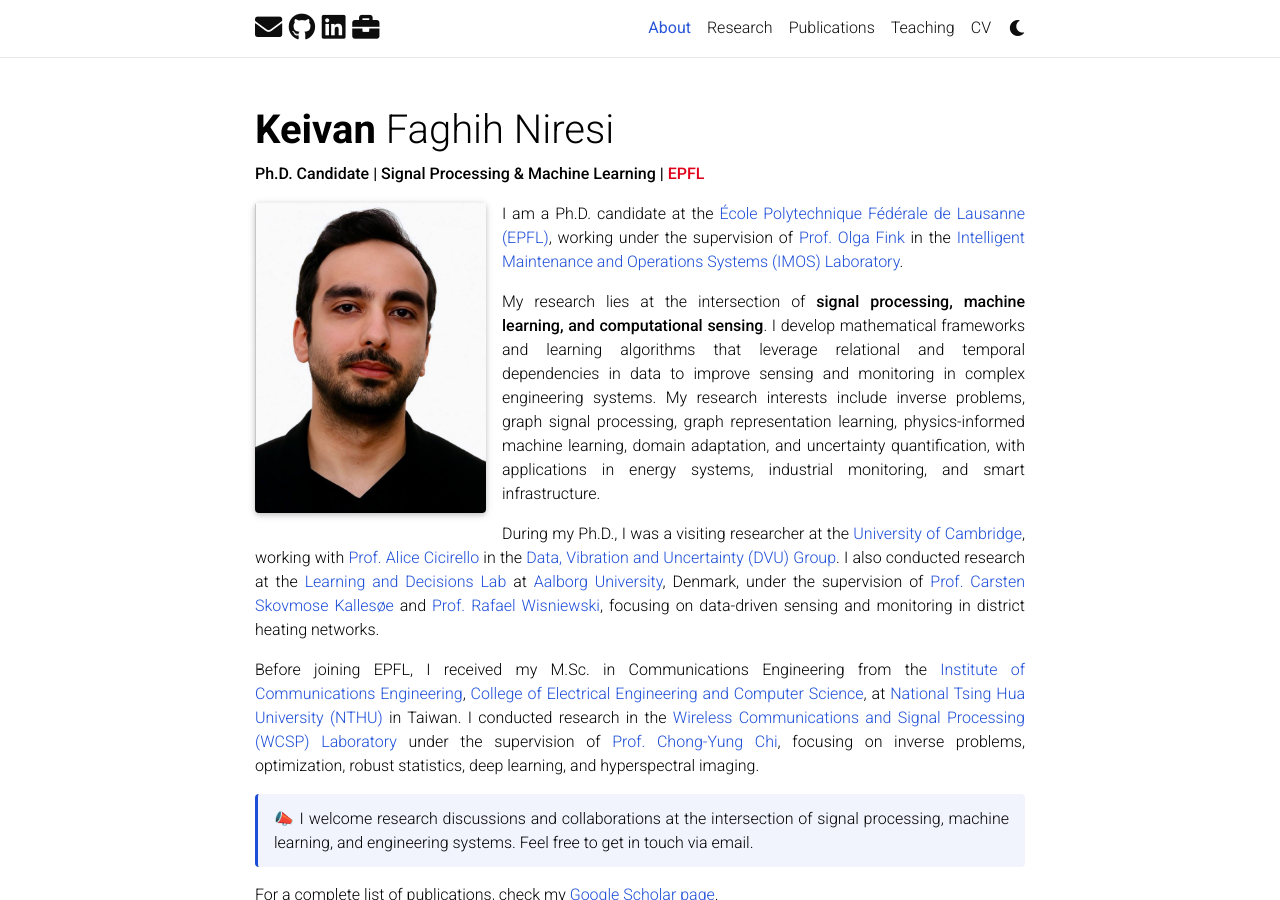
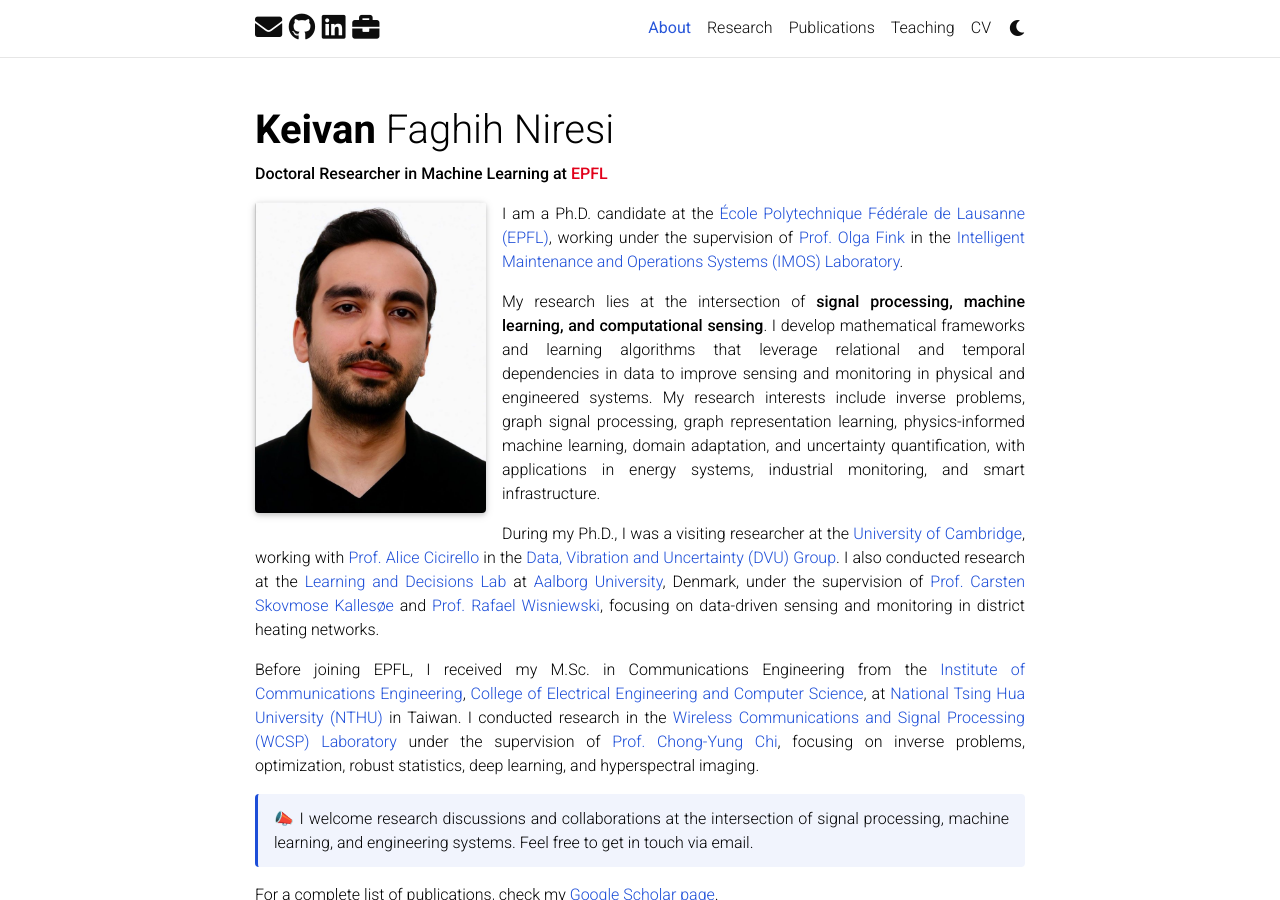
Before and after one commit to Keiv4n/keiv4n.github.io, a Jekyll site: the page built from _pages/about.md, in a window 1280 px wide and 900 px high. Built offline with Jekyll 4.4.1, drawn with Linux system fonts in a browser that asks for light colours; full-size pictures stand in for the smaller copies a plugin makes; comment, search, counter and statistics services are not loaded; a style sheet for code colours, icons or effects is not loaded.

Commit message:
Restore concise subtitle and refine research systems wording

```diff
--- a/_pages/about.md
+++ b/_pages/about.md
@@ -2,7 +2,7 @@
 layout: about
 title: About
 permalink: /
-subtitle: Ph.D. Candidate | Signal Processing & Machine Learning | <a href="https://www.epfl.ch/en/" style="color:#E1001A;">EPFL</a>
+subtitle: Doctoral Researcher in Machine Learning at <a href="https://www.epfl.ch/en/" style="color:#E1001A;">EPFL</a>
 #Do not go gentle into that good night
 #<a href='#'>Affiliations</a>. Address. Contacts. Moto. Etc.
 
@@ -22,7 +22,7 @@ social: false  # includes social icons at the bottom of the page
 
 I am a Ph.D. candidate at the [École Polytechnique Fédérale de Lausanne (EPFL)](https://www.epfl.ch/), working under the supervision of [Prof. Olga Fink](https://people.epfl.ch/olga.fink?lang=en) in the [Intelligent Maintenance and Operations Systems (IMOS) Laboratory](https://imos.epfl.ch/).
 
-My research lies at the intersection of **signal processing, machine learning, and computational sensing**. I develop mathematical frameworks and learning algorithms that leverage relational and temporal dependencies in data to improve sensing and monitoring in complex engineering systems. My research interests include inverse problems, graph signal processing, graph representation learning, physics-informed machine learning, domain adaptation, and uncertainty quantification, with applications in energy systems, industrial monitoring, and smart infrastructure.
+My research lies at the intersection of **signal processing, machine learning, and computational sensing**. I develop mathematical frameworks and learning algorithms that leverage relational and temporal dependencies in data to improve sensing and monitoring in physical and engineered systems. My research interests include inverse problems, graph signal processing, graph representation learning, physics-informed machine learning, domain adaptation, and uncertainty quantification, with applications in energy systems, industrial monitoring, and smart infrastructure.
 
 During my Ph.D., I was a visiting researcher at the [University of Cambridge](https://www.cam.ac.uk/), working with [Prof. Alice Cicirello](https://www.eng.cam.ac.uk/profiles/ac685) in the [Data, Vibration and Uncertainty (DVU) Group](https://sites.google.com/view/dvugroup/home). I also conducted research at the [Learning and Decisions Lab](https://www.learning-decision.dk/) at [Aalborg University](https://www.aau.dk/), Denmark, under the supervision of [Prof. Carsten Skovmose Kallesøe](https://vbn.aau.dk/en/persons/carsten-skovmose-kalles%C3%B8e/) and [Prof. Rafael Wisniewski](https://vbn.aau.dk/en/persons/raf/), focusing on data-driven sensing and monitoring in district heating networks.
 
```
